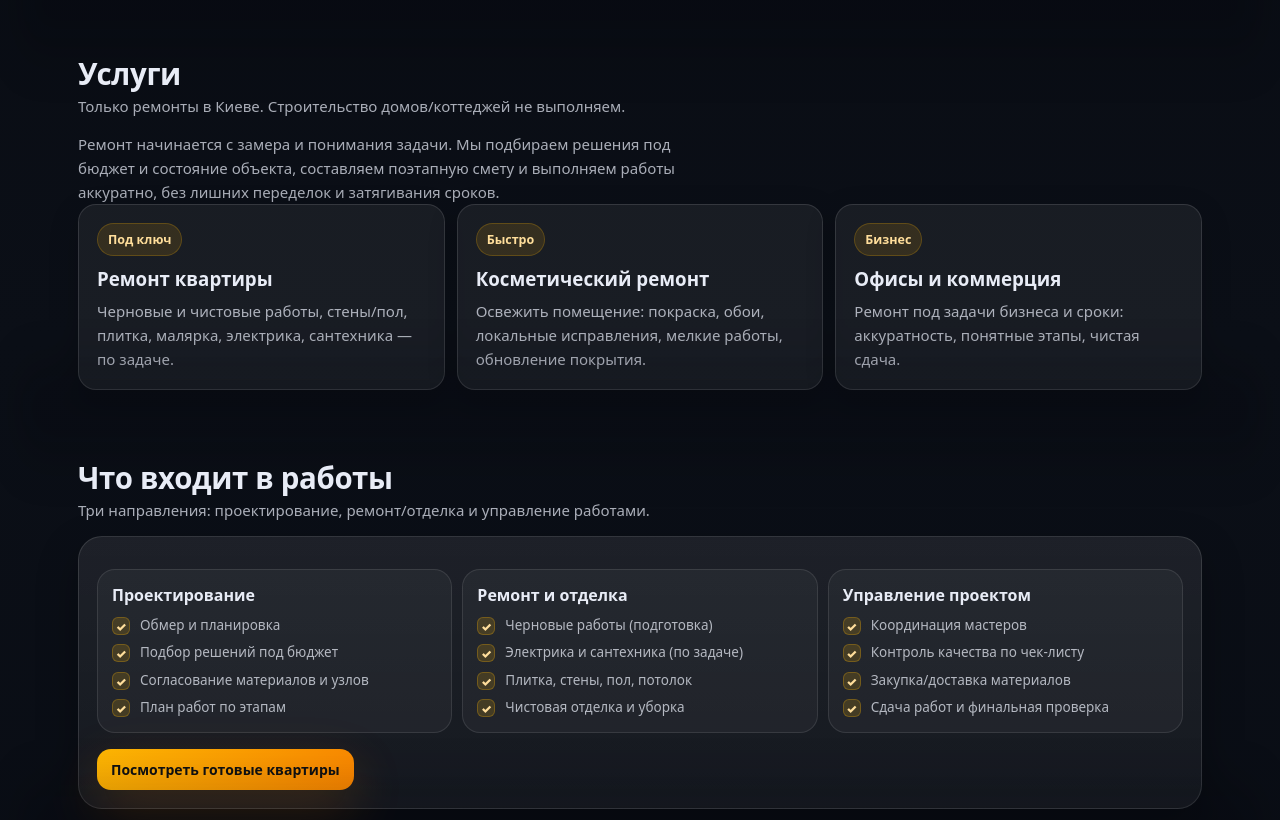
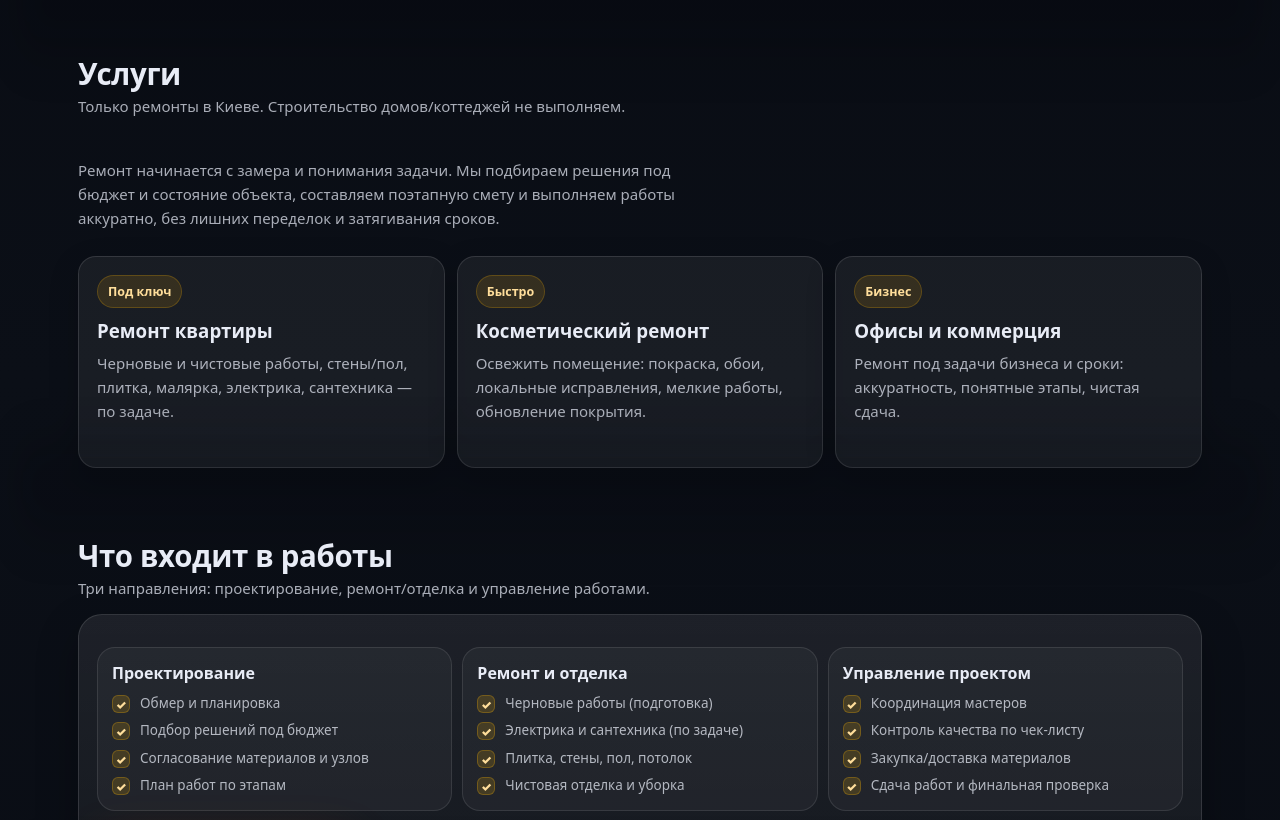
Before and after one commit to LIONbuilder1/LION, a plain HTML site: page index.html in a window 1280 px wide. Shown: the part 1140-1960 px from the top of the page. Drawn offline with Linux system fonts and the light colour scheme.

Commit message:
Add files via upload

```diff
--- a/index.html
+++ b/index.html
@@ -165,6 +165,11 @@
       padding:18px;
       box-shadow: 0 10px 30px rgba(0,0,0,.18);
     }
+    #services .sub{
+  margin-bottom: 26px;
+  }
+
+
     .card.soft{
       background: linear-gradient(180deg, rgba(255,255,255,.08), rgba(255,255,255,.05));
       border-radius: calc(var(--r) + 6px);
```
